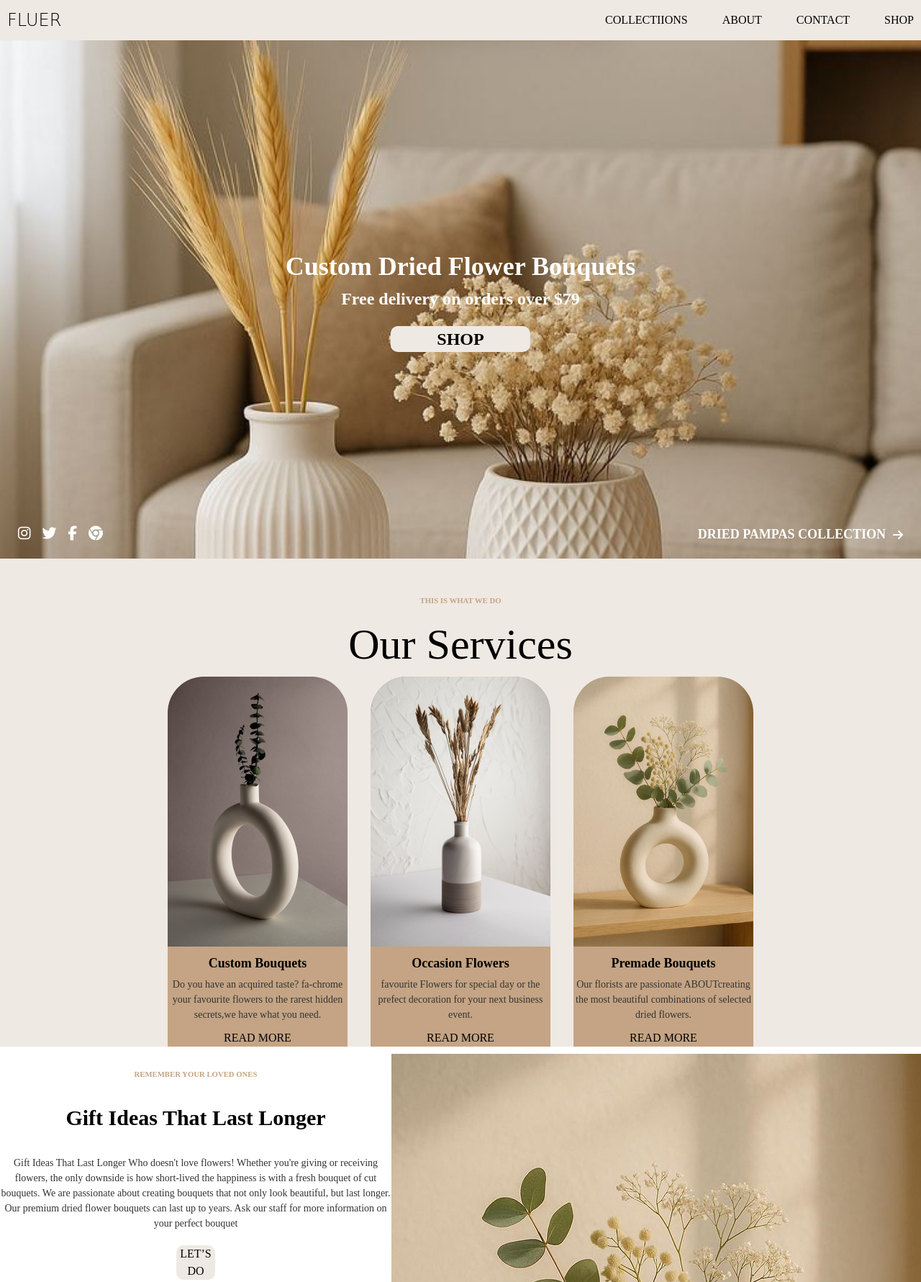
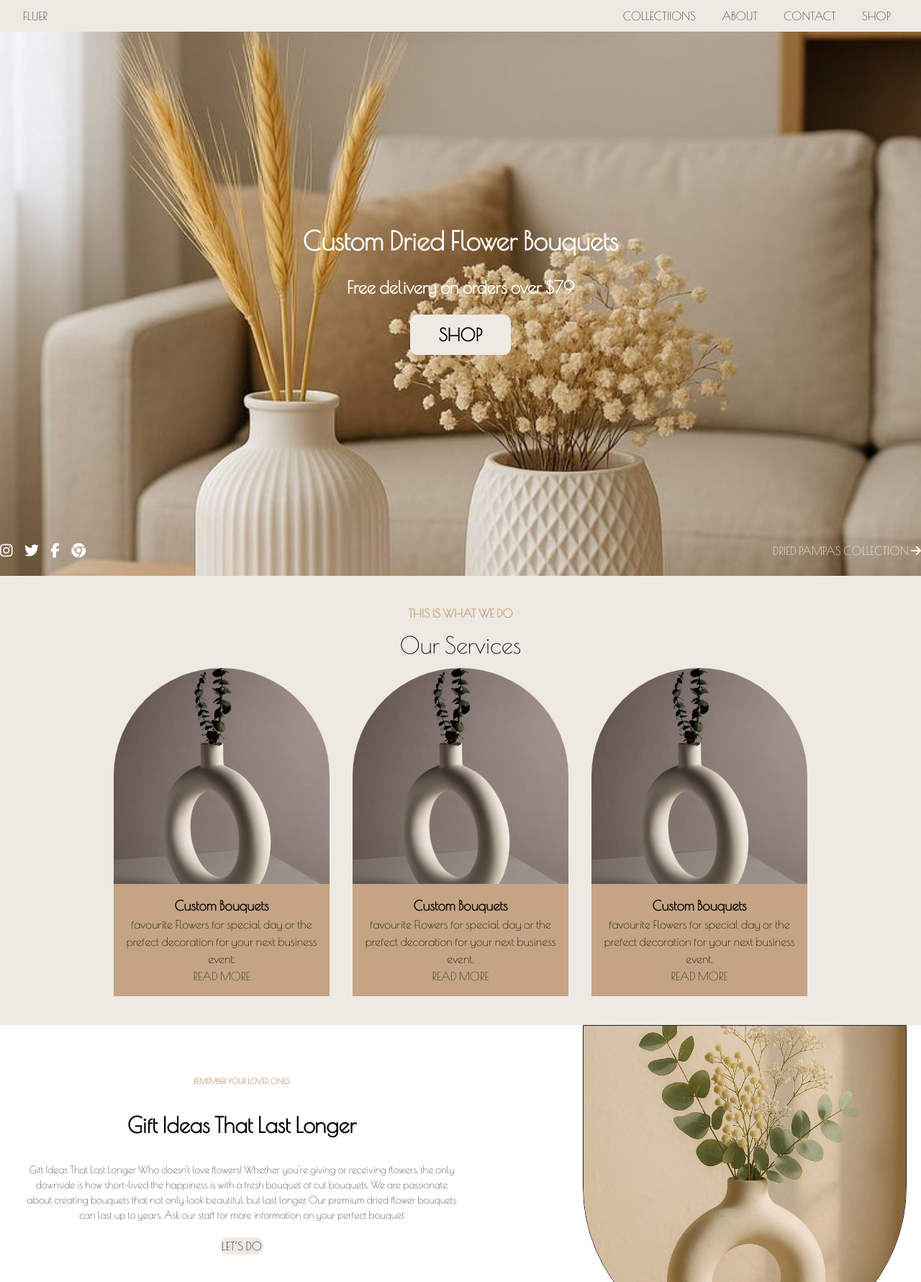
Before and after one commit to sajahamad/project-flower, a plain HTML site: page index.html in a window 1280 px wide. Shown: the top 1781 px of the page at 72% size. Drawn offline with nearby package versions, Linux system fonts and the light colour scheme; a web font is replaced by a local one.

Commit message:
end of the project

```diff
--- a/index.html
+++ b/index.html
@@ -3,6 +3,15 @@
   <head>
     <meta charset="UTF-8" />
     <meta name="viewport" content="width=device-width, initial-scale=1.0" />
+    <!-- this is for the keywords and description -->
+    <meta name="keywords" content="project flowers" />
+    <meta
+      name="description"
+      content="project flowers that is used to display flowers"
+    />
+
+    <!-- this for author -->
+    <meta name="author" content="saja hamed" />
     <title>project flowers</title>
     <link
       rel="stylesheet"
@@ -11,12 +20,16 @@
     <link rel="stylesheet" href="style.css" />
   </head>
   <body>
-    <nav class="main-nav">
-      <h1 class="logo">FLUER</h1>
+    <!-- start header -->
+    <header>
+      <div class="container">
+        <nav>
+          <!-- this is done for the user to navigate to the beginning of the page -->
+          <a class="logo" href="#"> FLUER </a>
 
           <ul class="nav-list">
             <li>
-          <a href="#">COLLECTIIONS</a>
+              <a href="#services">COLLECTIIONS</a>
             </li>
             <li>
               <a href="#">ABOUT</a>
@@ -29,83 +42,120 @@
             </li>
           </ul>
         </nav>
-    <main class="main-page">
-      <img src="image/img13.jpeg" alt="image main " />
+      </div>
+    </header>
+    <!-- end header -->
+
+    <main>
+      <section class="home" id="home">
+        <div class="container">
           <div class="text">
-        <h2>Custom Dried Flower Bouquets</h2>
+            <h1>Custom Dried Flower Bouquets</h1>
             <p>Free delivery on orders over $79</p>
             <button class="button-shop">SHOP</button>
           </div>
           <div class="main-social">
             <div class="social-icons">
+              <a href="https://instagram.com">
                 <i class="fa-brands fa-instagram"></i>
+              </a>
+              <a href="">
                 <i class="fa-brands fa-twitter"></i>
+              </a>
+              <a href="">
                 <i class="fa-brands fa-facebook-f"></i>
+              </a>
+              <a href="">
                 <i class="fa-brands fa-chrome"></i>
+              </a>
             </div>
-        <div class="social-text">
-          <p>DRIED PAMPAS COLLECTION</p>
+
+            <a class="social-text" href="#">
+              DRIED PAMPAS COLLECTION
               <i class="fa-solid fa-arrow-right"></i>
+            </a>
           </div>
         </div>
-    </main>
-    <section class="services">
+      </section>
+
+      <section class="services" id="services">
+        <div class="container">
           <div class="service-title">
-        <h6>THIS IS WHAT WE DO</h6>
-        <h3>Our Services</h3>
+            <h3>this is what we do</h3>
+            <h2>our services</h2>
           </div>
           <div class="card-container">
             <div class="card">
+              <div class="img-box">
                 <img src="image/img4.jpg" alt="image flower " />
+              </div>
 
+              <div class="content-box">
                 <h3>Custom Bouquets</h3>
                 <p>
-            Do you have an acquired taste? fa-chrome your favourite flowers to
-            the rarest hidden secrets,we have what you need.
-          </p>
-          <a href="#">READ MORE</a>
-        </div>
-        <div class="card">
-          <img src="image/img5.jpg" alt="image flower " />
-
-          <h3>Occasion Flowers</h3>
-          <p>
-            favourite Flowers for special day or the prefect decoration for your
-            next business event.
-          </p>
-          <a href="#">READ MORE</a>
-        </div>
-        <div class="card">
-          <img src="image/img8.jpeg" alt="image flower " />
-          <h3>Premade Bouquets</h3>
-          <p>
-            Our florists are passionate ABOUTcreating the most beautiful
-            combinations of selected dried flowers.
+                  favourite Flowers for special day or the prefect decoration
+                  for your next business event.
                 </p>
                 <a href="#">READ MORE</a>
               </div>
             </div>
+
+            <div class="card">
+              <div class="img-box">
+                <img src="image/img4.jpg" alt="image flower " />
+              </div>
+
+              <div class="content-box">
+                <h3>Custom Bouquets</h3>
+                <p>
+                  favourite Flowers for special day or the prefect decoration
+                  for your next business event.
+                </p>
+                <a href="#">READ MORE</a>
+              </div>
+            </div>
+
+            <div class="card">
+              <div class="img-box">
+                <img src="image/img4.jpg" alt="image flower " />
+              </div>
+
+              <div class="content-box">
+                <h3>Custom Bouquets</h3>
+                <p>
+                  favourite Flowers for special day or the prefect decoration
+                  for your next business event.
+                </p>
+                <a href="#">READ MORE</a>
+              </div>
+            </div>
+          </div>
+        </div>
       </section>
 
-    <section class="section-3">
+      <section class="remember" id="services">
+        <div class="container">
           <div class="section-title">
             <h6>REMEMBER YOUR LOVED ONES</h6>
             <h3>Gift Ideas That Last Longer</h3>
             <p>
-          Gift Ideas That Last Longer Who doesn't love flowers! Whether you're
-          giving or receiving flowers, the only downside is how short-lived the
-          happiness is with a fresh bouquet of cut bouquets. We are passionate
-          about creating bouquets that not only look beautiful, but last longer.
-          Our premium dried flower bouquets can last up to years. Ask our staff
-          for more information on your perfect bouquet
+              Gift Ideas That Last Longer Who doesn't love flowers! Whether
+              you're giving or receiving flowers, the only downside is how
+              short-lived the happiness is with a fresh bouquet of cut bouquets.
+              We are passionate about creating bouquets that not only look
+              beautiful, but last longer. Our premium dried flower bouquets can
+              last up to years. Ask our staff for more information on your
+              perfect bouquet
             </p>
             <button>LET’S DO</button>
           </div>
 
           <img src="image/img8.jpeg" alt="image flower " />
+        </div>
       </section>
 
       <section class="Popular-section">
+        <div class="container">
           <h6>DRIED FLOWER COLLECTION</h6>
           <h3>See What’s Popular</h3>
           <div class="Popular-grid">
@@ -142,20 +192,26 @@
               </div>
             </div>
           </div>
+        </div>
       </section>
+
       <section class="talk-section">
         <div class="talk-box">
           <h3>Talk To Our Staff</h3>
+          <!-- <p>
+            Trouble choosing your bouquet? Talk to our friendly customer service
+            who can help you along your journey to finding your dream bouquet.
+            We are a long line of passionate florists and believe that everyone
+            has their right bouquet.
+          </p> -->
           <p>
-          Trouble choosing your bouquet? Talk to our friendly customer service
-          who can help you along your journey to finding your dream bouquet. We
-          are a long line of passionate florists and believe that everyone has
-          their right bouquet.
+            Lorem ipsum dolor sit amet consectetur adipisicing elit. Quaerat vero dolorum excepturi molestiae dolores aliquid.
           </p>
           <button>LET’S TALK</button>
         </div>
       </section>
       <hr />
+    </main>
     <footer class="footer">
       <div class="footer-top">
         <!-- Left -->
--- a/style.css
+++ b/style.css
@@ -1,34 +1,20 @@
-/* Start custom properties */
+/*to use a font we can do two things:
+1- use the link and put them in the head of the html
+2- use @import in the css file
 
-@import url('https://fonts.googleapis.com/css2?family=Ephesis&family=Roboto:ital,wght@0,100..900;1,100..900&display=swap');
+but in the two cases I need to use the font-family property to apply the font to a specific element or to the whole body
+*/
+@import url("https://fonts.googleapis.com/css2?family=Poiret+One&display=swap");
 
 :root {
-  --main-1: #EFE9E3;
-  --main-2:#E8C999 ;
-  --main-3:#C4A484;
-  --main-4:#e8cbb3;
+  --main-1: #efe9e3;
+  --main-2: #e8c999;
+  --main-3: #c4a484;
+  --main-4: #e8cbb3;
   --black: 0 0% 14%;
   --white: 0 0 100%;
-  --padding-top:2.5rem;
-  --padding-bottom:2.5rem;
-}
-
-::selection {
-
-}
-
-::-webkit-scrollbar {
-  /* width: 15px; */
-}
-
-::-webkit-scrollbar-track {
-  /* background: hsl(var(--clr-white) / 0.3);
-  backdrop-filter: blur(15px); */
-}
-
-::-webkit-scrollbar-thumb {
-  /* background: hsl(var(--clr-drk-blue) / 0.5);
-  border-radius: 15px; */
+  --padding-top: 2.5rem;
+  --padding-bottom: 2.5rem;
 }
 /* End custom properties */
 
@@ -74,28 +60,17 @@ ul li {
 
 a {
   text-decoration: none;
-   color: var(--black);
-  transition: 0.3s;
-  border-radius: 5px;
+  color: hsl(var(--black));
 }
-  a:hover {
-
-    background-color: #E8C999;
-
-
-
-}
-
 /* End reset */
 
 /* Setting up the body */
 body {
-  /* font-family: "Poppins", sans-serif; */
+  font-family: "Poiret One", sans-serif;
   line-height: 1.5;
   min-height: 100vh;
-
+  position: relative;
 }
-
 
 /* making images easier to work with */
 img {
@@ -123,133 +98,147 @@ select {
   }
 }
 
-/* Start utility classes */
-
-/* End utility classes */
-
 /* general */
 .container {
+  /* inline is the same as left and right in CSS */
   padding-inline: 2em;
+  /* block is the same as top and bottom in CSS */
+  /* padding-block: 1em; */
   margin-inline: auto;
   max-width: 80rem;
 }
 
-/* Start compontents */
 /* Start Header*/
-.main-nav{
+header {
+  background-color: var(--main-1);
+  position: fixed;
+  top: 0;
+  width: 100%;
+  z-index: 10;
+}
+
+nav {
   display: flex;
   justify-content: space-between;
   align-items: center;
-  padding:10px 10px;
-   background-color: var(--main-1);
+  padding-block: 10px;
   color: var(--black);
+}
 
-}
-.logo{
-  font-family: "Ephesis", cursive;
+nav .logo {
   font-weight: 300;
   font-style: normal;
+}
 
+nav .nav-list {
+  display: flex;
+  gap: 1rem;
 }
-.nav-list{
-  display: flex;
-  gap: 3rem;
 
+nav .nav-list li a {
+  transition: 0.3s;
+  border-radius: 5px;
+  padding: 5px 10px;
+}
+
+nav .nav-list a:hover {
+  background: #e8c999;
 }
 /* End Header*/
 
-/* Start main*/
-.main-page{
-
+/* Start home*/
+.home {
+  height: 100vh;
+  background-image: url("image/img13.jpeg");
+  background-size: cover;
+  background-position: center;
+  /* background-attachment: fixed; */
+  background-repeat: no-repeat;
   position: relative;
-  text-align: center;
-  color: white;
 }
 
-.main-page img {
-    width: 100%;
-  height: 90vh;
-  object-fit: cover;
+.home .container {
+  display: flex;
+  align-items: center;
+  justify-content: center;
+  flex-direction: column;
+  height: 100%;
+  position: relative;
+}
 
-
-}
-.text {
-  position: absolute;
-  top: 50%;
-  left: 50%;
-  transform: translate(-50%, -50%);
+.home .text {
   color: white;
   font-size: 24px;
   font-weight: bold;
   text-align: center;
+  display: flex;
+  align-items: center;
+  justify-content: center;
+  flex-direction: column;
+  gap: 20px;
 }
-.button-shop{
-  margin-top:20px ;
-  width: 40%;
-  background-color: var(--main-1);
+
+.home .text .button-shop {
+  padding: 10px 40px;
+  background: var(--main-1);
   outline: none;
   border: none;
   cursor: pointer;
   border-radius: 10px;
+  transition: background 0.3s ease;
+}
 
+.home .button-shop:hover {
+  background: var(--main-2);
 }
-.button-shop:hover{
-  background-color:var(--main-2) ;
-}
-/* End Header*/
-/* Start Section 1*/
-.main-social {
+
+.home .main-social {
   position: absolute;
   bottom: 20px;
-  left: 0;
   width: 100%;
-  padding: 0 25px;
   display: flex;
   justify-content: space-between;
   align-items: center;
   color: white;
 }
 
-.social-icons i {
+.home .main-social .social-icons a {
   font-size: 20px;
   margin-right: 12px;
   cursor: pointer;
+  color: inherit;
 }
 
+.home .main-social .social-text {
+  display: inline-block;
+  color: inherit;
+}
+/* End  home*/
 
-.social-text {
-  display: flex;
-  align-items: center;
-  gap: 10px;
+/* Start  services*/
+.services {
+  background: var(--main-1);
+  padding-block: var(--padding-top);
 }
 
-.social-text p {
-  margin: 0;
-  font-size: 18px;
-  font-weight: 600;
+.services .service-title {
+  text-align: center;
 }
-/* End  Section 1*/
 
-/* Start Section 2*/
-.services {
-    background: var(--main-1);
-}
-.service-title{
-  text-align: center;
-  padding-top: 50px;
-}
-.service-title h6{
+.services .service-title h3 {
   color: var(--main-3);
   margin-bottom: 8px;
+  text-transform: uppercase;
+  font-size: 1rem;
 }
-.service-title h3{
-font-family:'Times New Roman', Times, serif;
+
+.services .service-title h2 {
   font-weight: 100;
-font-size: 60px;
+  text-transform: capitalize;
+  margin-bottom: 8px;
+  font-size: 2rem;
 }
-/* End Section 2*/
 
-/* Start Section 3*/
 .card-container {
   display: flex;
   gap: 2rem;
@@ -257,95 +246,123 @@ font-size: 60px;
 }
 
 .card {
-  width: 250px;
-  height: 100%;
+  width: 300px;
+  /* this is used to make the height and the width equal */
+  aspect-ratio: 1;
   text-align: center;
-  background-color: var(--main-3);
-  border-radius: 50px 50px 0 0;
-  overflow: hidden;
-
+  display: flex;
+  flex-direction: column;
+  align-items: center;
+  justify-content: center;
 }
 
-.card img {
-  width: 100%;
-  height: 50%;
+.card .img-box img {
   display: block;
-  border-radius: 50px 50px 0 0;
+  /* this is used to make the height and the width equal */
+  aspect-ratio: 1;
+  border-radius: 50% 50% 0 0;
+  object-fit: cover;
 }
 
-.card h3 {
-  font-size: 18px;
-  margin: 10px 0 5px;
+.card .content-box {
+  background-color: var(--main-3);
+  padding: 1rem;
+}
+/* End  services*/
+
+/* Start remember section*/
+.remember {
+  background-color: var(--white);
+  text-align: center;
+  position: relative;
+  padding-block: var(--padding-bottom);
 }
 
-.card p {
-  font-size: 14px;
-  color: #333;
-  margin-bottom: 10px;
+.remember .section-title {
+  width: 50%;
 }
-/* Start Section 3*/
 
-/* Start Popular-section*/
-.section-3{
-  background-color: var(--white);
-display: flex;
-  text-align: center;
-
-}
-.section-title{
-  align-items: center;
-}
-.section-title h6{
+.remember .section-title h6 {
   color: var(--main-3);
   padding-top: 30px;
   text-align: center;
 }
-.section-title h3{
-font-family:'Times New Roman', Times, serif;
+
+.remember .section-title h3 {
+  /* font-family: "Times New Roman", Times, serif; */
   font-size: 30px;
   text-align: center;
   padding: 30px;
+}
 
-}
-.section-title p{
+.remember .section-title p {
   font-size: 14px;
   color: #333;
+}
 
-}
-.section-title button{
+.remember .section-title button {
   background-color: var(--main-1);
-  margin-top:20px ;
+  margin-top: 20px;
   width: 10%;
   outline: none;
   border: none;
   border-radius: 10px;
 }
-.section-title button:hover{
+
+.remember .section-title button:hover {
   background-color: var(--main-2);
   cursor: pointer;
 }
-.section-3 img{
-  margin-top: 10px;
-   border-bottom-left-radius: 50%;
-    border-bottom-right-radius: 50%;
 
+.remember img {
+  object-fit: cover;
+  border-radius: 0 0 50% 50%;
+  width: 450px;
+  aspect-ratio: 1;
+  object-fit: cover;
+  overflow: hidden;
+  position: absolute;
+  right: 20px;
+  top: 0;
+  border: 1px solid hsl(var(--black));
 }
-.Popular-section{
+
+@media (max-width: 970px) {
+  .remember .container {
+    display: flex;
+    flex-direction: column;
+    align-items: center;
+    justify-content: center;
+  }
+
+  .remember .section-title {
+    width: 100%;
+  }
+
+  .remember img {
+    position: relative;
+    border-radius: 50%;
+    margin-top: 1rem;
+  }
+}
+
+/* Start popular section */
+.Popular-section {
   background-color: var(--main-3);
   text-align: center;
 }
- .Popular-section h6{
+
+.Popular-section h6 {
   color: var(--main-1);
   padding-top: 30px;
   text-align: center;
   margin-top: 20px;
 }
-.Popular-section h3{
-font-family:'Times New Roman', Times, serif;
+
+.Popular-section h3 {
+  /* font-family: "Times New Roman", Times, serif; */
   font-size: 20px;
   text-align: center;
-
-
 }
 
 .Popular-grid {
@@ -358,7 +375,8 @@ text-align: center;
 
 .item img {
   width: 100%;
-  height: auto;
+  aspect-ratio: 1;
+  object-fit: cover;
   border-radius: 10px;
 }
 
@@ -369,8 +387,7 @@ text-align: center;
   align-items: center;
   gap: 10px;
 }
-/* Start Popular-section*/
-
+/* End Popular section*/
 
 /*Start Talk-Section*/
 .talk-section {
@@ -382,8 +399,8 @@ text-align: center;
 
 .talk-box {
   background-color: var(--main-4);
-  width: 450px;
-  height: 450px;
+  width: 400px;
+  aspect-ratio: 1;
   border-radius: 50% 50% 0 0;
   display: flex;
   flex-direction: column;
@@ -393,53 +410,55 @@ text-align: center;
   gap: 20px;
   padding: 40px;
 }
-.talk-box h3{
-  font-family: 'Courier New', Courier, monospace;
-}
-.talk-box p {
- font-family:'Times New Roman', Times, serif;
-}
-.talk-box button{
+
+.talk-box button {
   background-color: var(--main-1);
   width: 30%;
   outline: none;
   border: none;
+  border-radius: 5px;
   cursor: pointer;
 }
-.talk-box button:hover{
+
+.talk-box button:hover {
   background-color: #e8cbb3;
 }
 
-hr{
- border: 2px solid var(--main-3);
-}
 /*End Talk-Section*/
 
 /* Start Footer*/
-.footer{
+.footer {
+  border-top: 2px solid var(--main-3);
   background-color: var(--main-1);
+  margin-top: -80px;
+  /* the position is given to make the footer stay at the top of the previous section */
+  position: relative;
 }
-.footer-top{
+
+.footer-top {
   display: flex;
   justify-content: space-between;
 }
-.footer-left,.subscribe{
+
+.footer-left,
+.subscribe {
   margin: 20px;
 }
-.footer-right{
+
+.footer-right {
   display: flex;
   gap: 20px;
 }
-.footer-bottom{
+
+.footer-bottom {
   background-color: var(--main-4);
   display: flex;
   justify-content: space-between;
 }
-.social{
+
+.social {
   display: flex;
   padding: 5px;
   gap: 20px;
 }
-/* Start Footer*/
-
-/* End compontents */
+/* End Footer*/
--- /dev/null
+++ b/test.js
@@ -0,0 +1 @@
+console.log("hello")
```
Also changed, not shown: 2 other files. Lines whose indentation alone changed are shown as unchanged.
